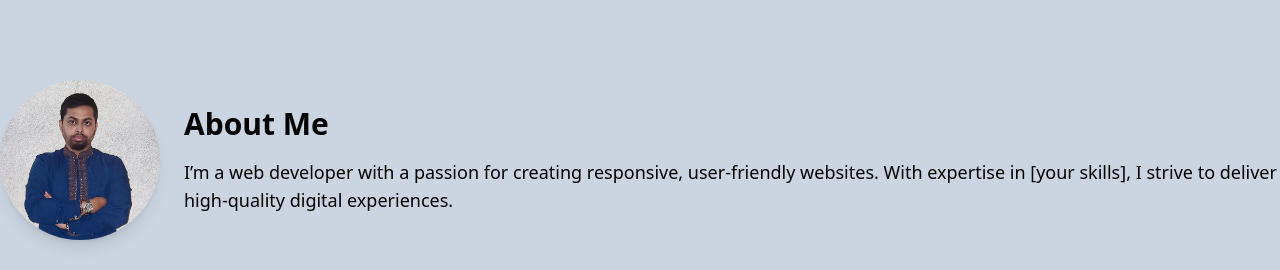
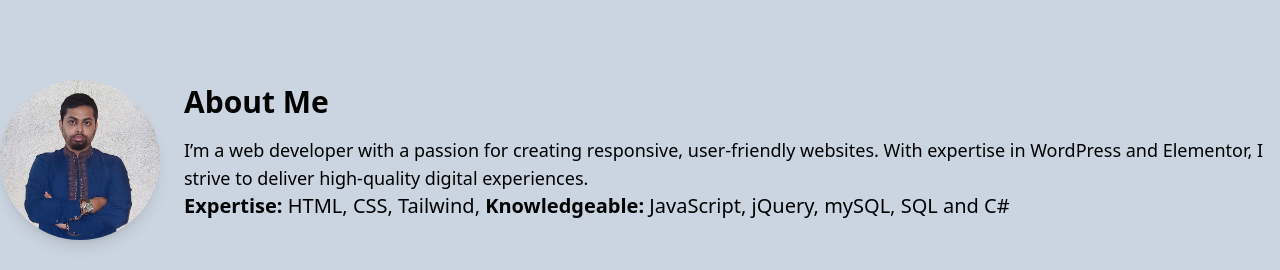
Before and after one commit to CloudStudioBD/Portfolio-Website, a plain HTML site: page index.html in a window 1280 px wide. Shown: the part 840-1110 px from the top of the page. Drawn offline with nearby package versions, Linux system fonts and the light colour scheme; files that its build step writes are made by us from their sources; a web font is replaced by a local one.

Commit message:
Update Hero Content

```diff
--- a/index.html
+++ b/index.html
@@ -79,7 +79,8 @@
           <img src="Code.jpg" alt="Your Photo" class="w-40 h-40 rounded-full shadow-lg mb-6 md:mb-0">
           <div class="ml-6 text-center md:text-left">
             <h2 class="text-3xl font-bold mb-4">About Me</h2>
-            <p class="text-lg">I’m a web developer with a passion for creating responsive, user-friendly websites. With expertise in [your skills], I strive to deliver high-quality digital experiences.</p>
+            <p class="text-lg">I’m a web developer with a passion for creating responsive, user-friendly websites. With expertise in WordPress and Elementor, I strive to deliver high-quality digital experiences.</p>
+            <h2 class="text-xl mb-4"><spam class="font-bold">Expertise:</spam> HTML, CSS, Tailwind, <spam class="font-bold">Knowledgeable:</spam> JavaScript, jQuery, mySQL, SQL and C# </h4>
           </div>
         </div>
     </section>
```
